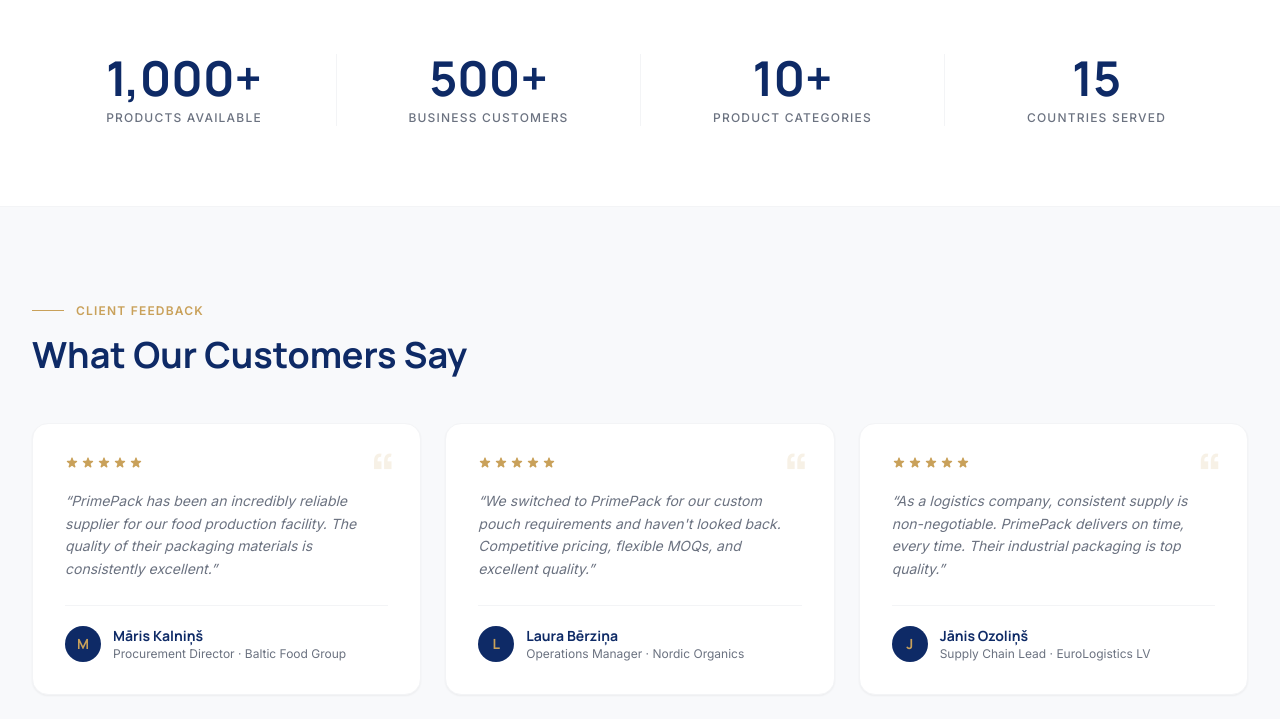
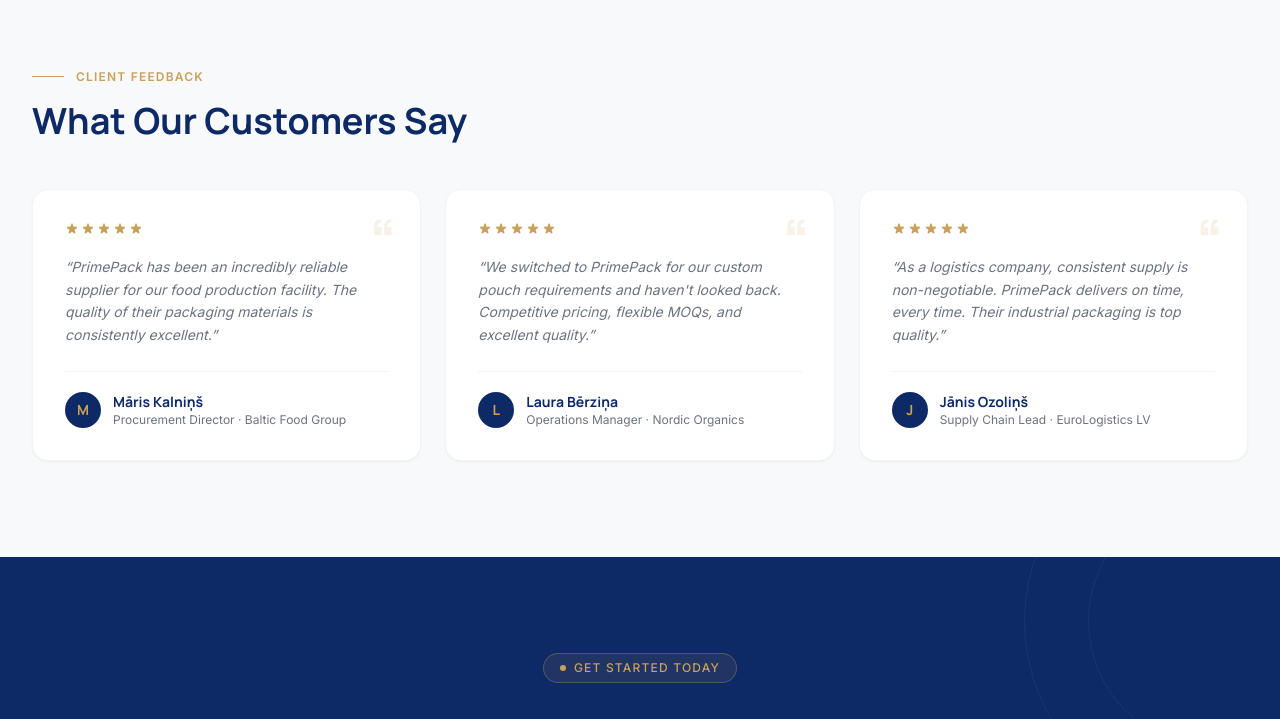
Before and after one commit to tresajoby/PrimePack, a Next.js app: page / in a window 1280 px wide. Shown: the part 3891-4610 px from the top of the page. Built offline with nearby package versions, Linux system fonts and the light colour scheme.

Commit message:
Remove stats counter section from home page

```diff
--- a/app/page.tsx
+++ b/app/page.tsx
@@ -1,6 +1,5 @@
 import Image from "next/image";
 import Link from "next/link";
-import StatCounter from "@/components/StatCounter";
 
 const tickerItems = [
   "Paper Bags", "Stand-Up Pouches", "Packaging Films", "Custom Solutions",
@@ -471,26 +470,6 @@
         </div>
       </section>
 
-      {/* ── Statistics ── */}
-      <section className="py-20 bg-white border-y border-gray-100">
-        <div className="max-w-7xl mx-auto px-4 sm:px-6 lg:px-8">
-          <div className="grid grid-cols-2 lg:grid-cols-4 gap-8 lg:gap-0 lg:divide-x lg:divide-gray-100">
-            {[
-              { end: 1000, suffix: "+", label: "Products Available" },
-              { end: 500, suffix: "+", label: "Business Customers" },
-              { end: 10, suffix: "+", label: "Product Categories" },
-              { end: 15, suffix: "", label: "Countries Served" },
-            ].map((s) => (
-              <div key={s.label} className="text-center lg:px-8">
-                <div className="font-heading text-4xl md:text-5xl font-bold text-navy mb-2">
-                  <StatCounter end={s.end} suffix={s.suffix} label={s.label} />
-                </div>
-                <p className="text-[#6B7280] text-xs uppercase tracking-widest font-medium">{s.label}</p>
-              </div>
-            ))}
-          </div>
-        </div>
-      </section>
 
       {/* ── Testimonials ── */}
       <section className="py-24 bg-gray-light">
```
